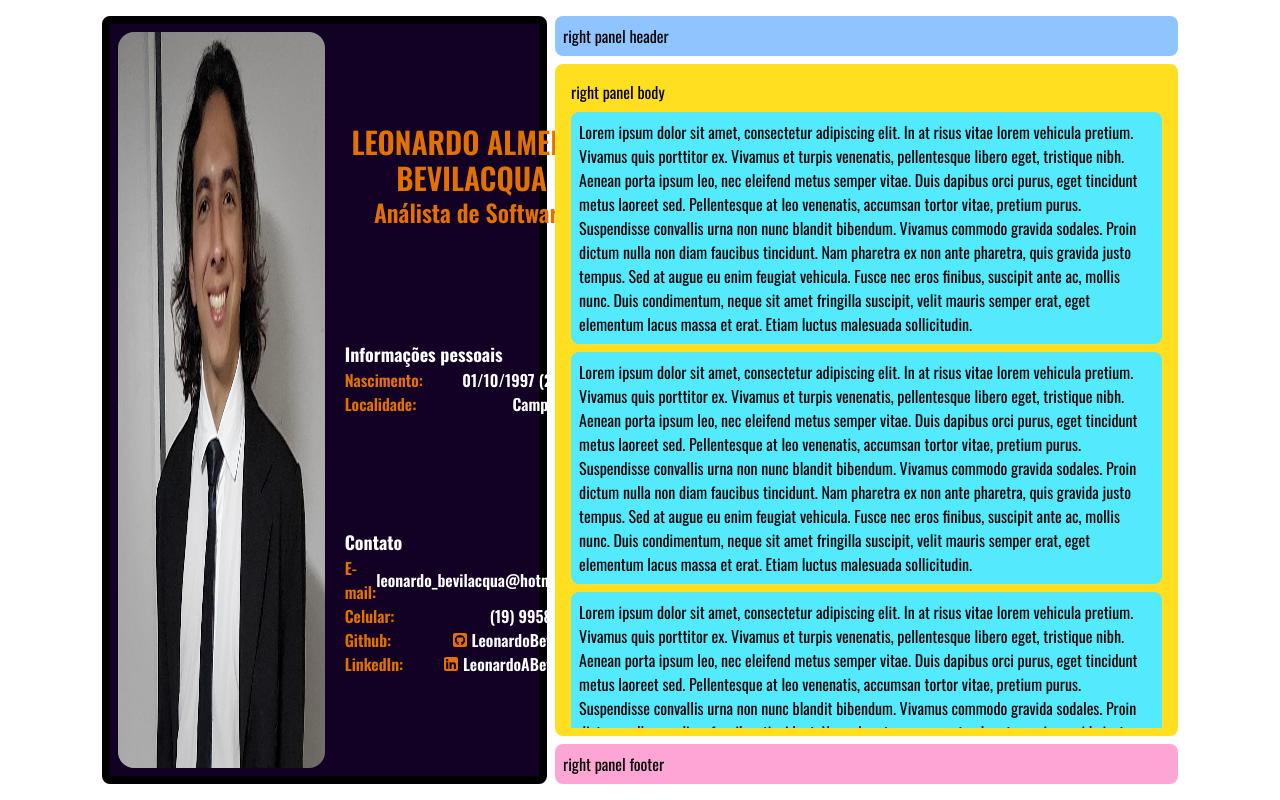
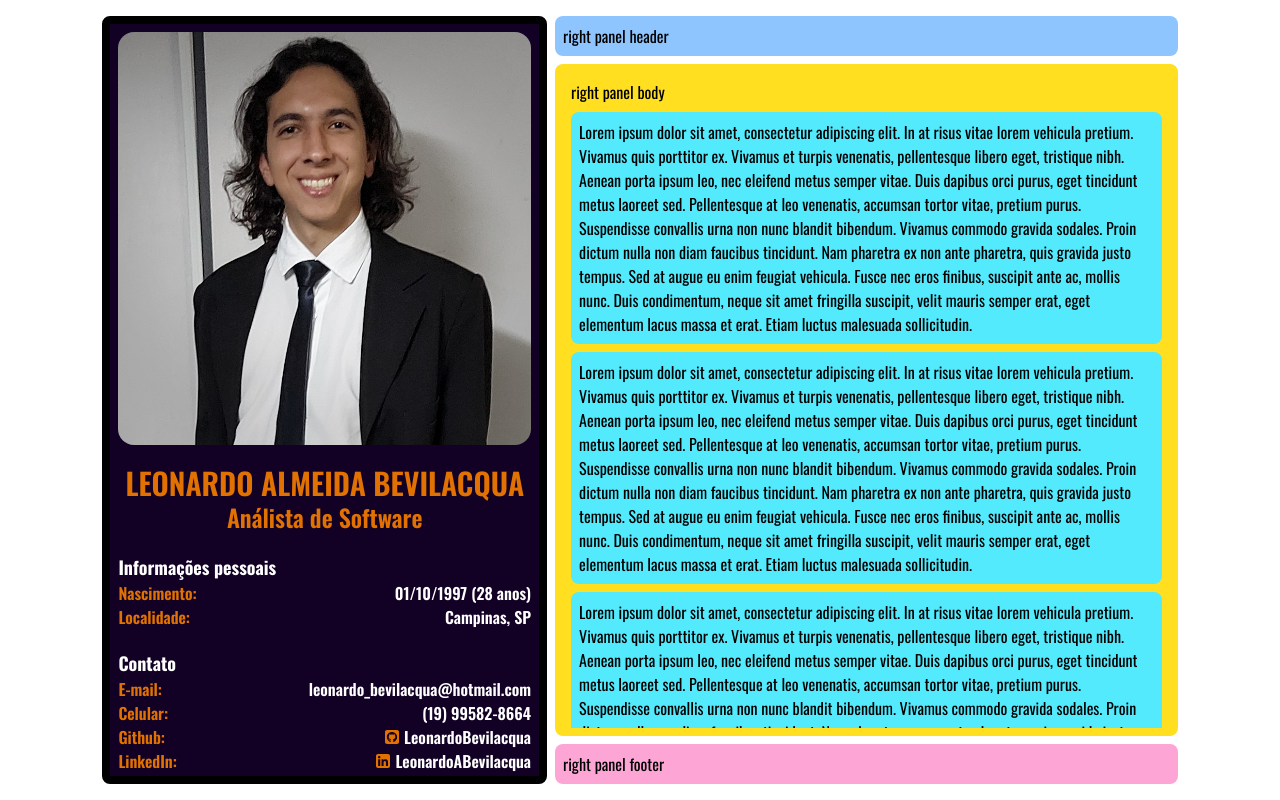
Before and after one commit to LeonardoBevilacqua/MyPortfolio, a Svelte app: page / in a window 1280 px wide. Built offline with nearby package versions, Linux system fonts and the light colour scheme.

Commit message:
fixup! allowing content to be responsive

```diff
--- a/index.html
+++ b/index.html
@@ -25,14 +25,15 @@
           grid-template-columns: 5fr 7fr;
           grid-template-rows: auto 1fr auto;
           padding-inline: clamp(5rem, 8vw, 10rem);
+          height: 100vh;
         }
       }
     </style>
   </head>
   <body
-    class="bg-light-body dark:bg-dark-body h-screen font-display @container"
+    class="bg-light-body dark:bg-dark-body font-display @container desktop:h-screen"
   >
-    <div id="app" class="h-screen grid gap-2 max-w-[1440px] m-auto p-4"></div>
+    <div id="app" class="grid gap-2 max-w-[1440px] m-auto p-4"></div>
     <script type="module" src="/src/main.js"></script>
   </body>
 </html>
--- a/src/app.css
+++ b/src/app.css
@@ -1,4 +1,5 @@
 @import "tailwindcss";
+
 @theme {
   --font-display: "Oswald", sans-serif;
   --color-light-60: var(--color-purple-100);
@@ -11,4 +12,6 @@
   --color-dark-10: var(--color-amber-600);
   --color-dark-body: var(--color-slate-950);
   --color-dark-default: white;
+  --breakpoint-desktop: 1216px;
+  --container-desktop: 1216px;
 }
```
